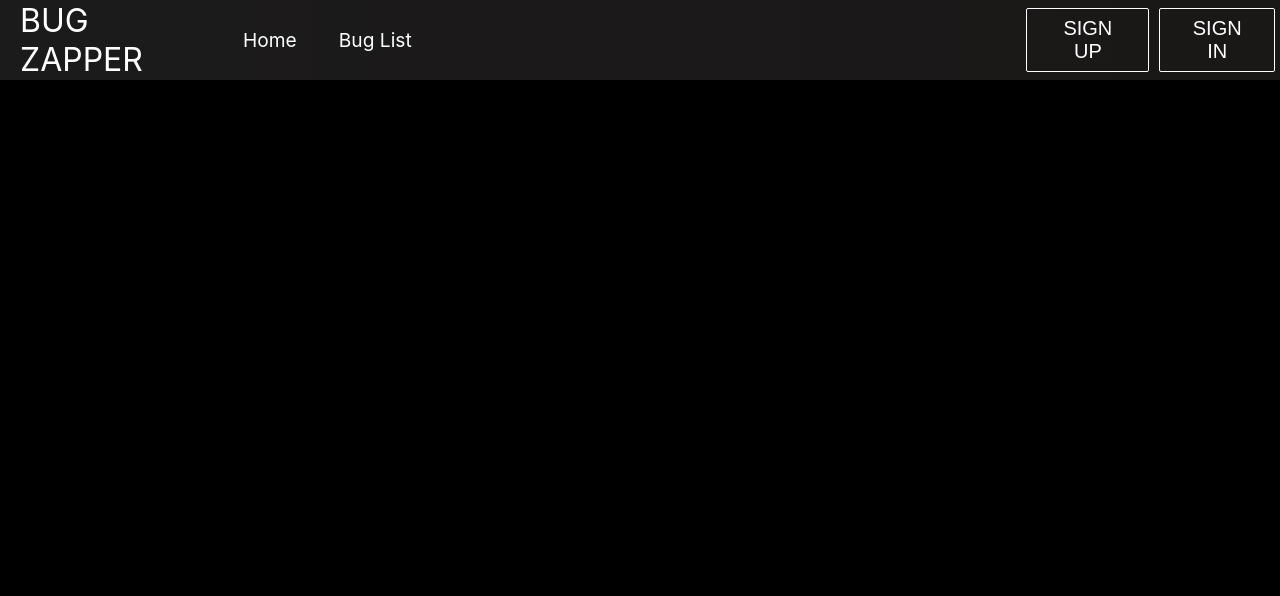
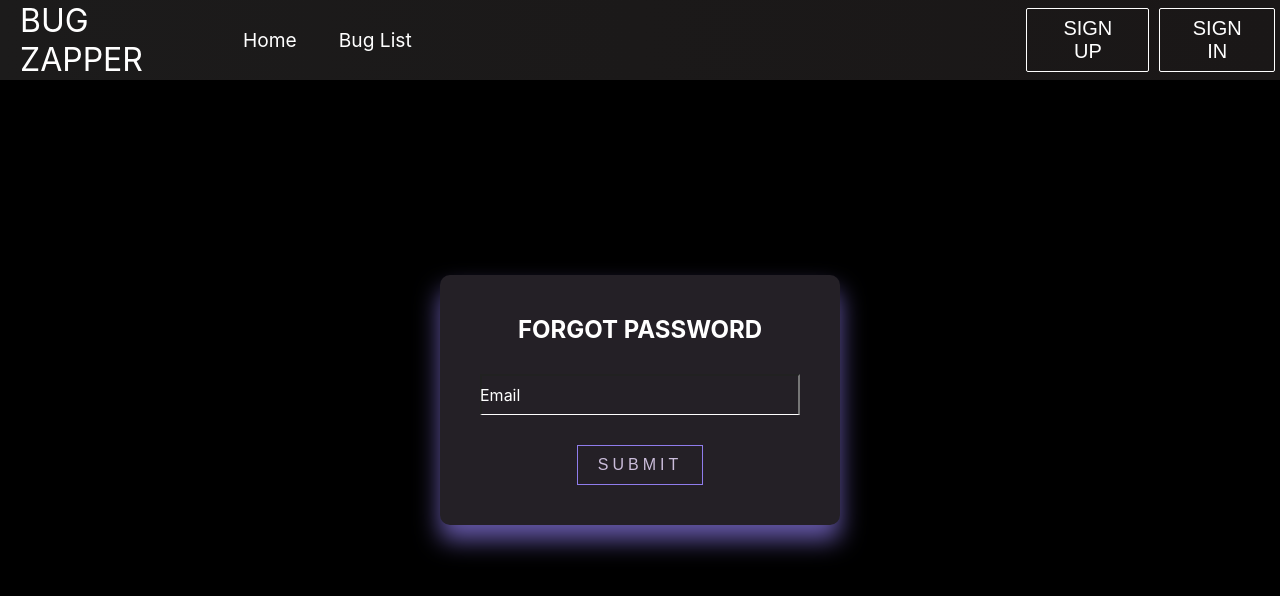
Before and after one commit to grantgonzalez14/bug-zapper, a React (Create React App) app: page /forgot-password in a window 1280 px wide. Shown: the top 596 px of the page. Built offline with nearby package versions, Linux system fonts and the light colour scheme.

Commit message:
Created and styled forgot password page, began working on functionality with firebase

```diff
--- a/src/App.js
+++ b/src/App.js
@@ -5,8 +5,10 @@ import Home from './components/pages/Home';
 import SignIn from './components/pages/SignIn';
 import SignOut from './components/pages/SignOut';
 import SignUp from './components/pages/SignUp';
+import ForgotPassword from './components/pages/ForgotPassword';
 import 'firebase/firestore';
 import './App.css';
+
 
 function App() {
   return (
@@ -18,6 +20,7 @@ function App() {
           <Route path='/sign-in' element={<SignIn/>}/>
           <Route path='/sign-out' element={<SignOut/>}/>
           <Route path='/sign-up' element={<SignUp/>}/>
+          <Route path='/forgot-password' element={<ForgotPassword/>}/>
         </Routes>
       </Router>
     </>
--- /dev/null
+++ b/src/components/pages/ForgotPassword.css
@@ -0,0 +1,55 @@
+.fp-screen {
+    width: 100vw;
+    height: 100vh;
+}
+
+.fp-box {
+    position: absolute;
+    top: 50%;
+    left: 50%;
+    width: 400px;
+    padding: 40px;
+    transform: translate(-50%, -50%);
+    background: #242026;
+    box-shadow: 0 15px 25px rgba(143, 124, 236, 0.7);
+    border-radius: 10px;
+}
+
+.fp-box h2 {
+    margin: 0 0 30px;
+    padding: 0;
+    color: #ffffff;
+    text-align: center;
+}
+
+.fp-box .fp-email-box input {
+    position: relative;
+    width: 100%;
+    padding: 10px 0;
+    font-size: 16px;
+    color: #ffffff;
+    margin-bottom: 30px;
+    border: non;
+    border-bottom: 1px solid #ffffff;
+    outline: none;
+    background: transparent;
+}
+
+.fp-box .fp-email-box label {
+    position: relative;
+    left: 0;
+    top: -60px;
+    padding: 10px 0;
+    font-size: 16px;
+    color: #ffffff;
+    pointer-events: none;
+    transition: all 0.5s;
+}
+
+.fp-box .fp-email-box input:focus + label,
+.fp-box .fp-email-box input:not(:placeholder-shown) + label {
+    top: -85px;
+    left: 0;
+    color: #8F7CEC;
+    font-size: 12px;
+}
--- /dev/null
+++ b/src/components/pages/ForgotPassword.js
@@ -0,0 +1,28 @@
+import React, { useState } from 'react';
+import { sendPasswordReset } from '../../Firebase';
+import './ForgotPassword.css';
+
+function ForgotPassword() {
+    const [resetPasswordEmail, setResetPasswordEmail] = useState('');
+
+    return (
+        <>
+            <div className='fp-screen'>
+                <div className='fp-box'>
+                    <h2>FORGOT PASSWORD</h2>
+                    <form>
+                        <div className='fp-email-box'>
+                            <input type='email' name='' required='' placeholder=' ' onChange={(event) => {setResetPasswordEmail(event.target.value);}}/>
+                            <label>Email</label>
+                        </div>
+                        <div className='button-form'>
+                            <button className='submit' type='submit' onClick={() => sendPasswordReset(resetPasswordEmail)}>Submit</button>
+                        </div>
+                    </form>
+                </div>
+            </div>
+        </>
+    )
+}
+
+export default ForgotPassword
--- a/src/components/pages/SignIn.css
+++ b/src/components/pages/SignIn.css
@@ -88,7 +88,7 @@ body {
 .button-form {
     display: flex;
     flex-direction: row;
-    margin-top: 20px;
+    margin-top: -20px;
 }
 
 .register {
--- a/src/components/pages/SignIn.js
+++ b/src/components/pages/SignIn.js
@@ -1,6 +1,6 @@
-import { useState } from 'react';
+import React, { useState } from 'react';
 import { Link } from 'react-router-dom';
-import { auth, logInWithEmailAndPassword, sendPasswordReset } from '../../Firebase';
+import { auth, logInWithEmailAndPassword } from '../../Firebase';
 import './SignIn.css';
 
 function SignIn() {
@@ -23,7 +23,6 @@ function SignIn() {
                         </div>
                         <div className='button-form'>
                             <button className='submit' type='submit' onClick={() => logInWithEmailAndPassword(loginEmail, loginPassword)}>Submit</button>
-
                         </div>
                         <div className='register-forgot-password-container'>
                             <div className='register'>
--- a/src/components/pages/SignOut.js
+++ b/src/components/pages/SignOut.js
@@ -1,3 +1,4 @@
+import React from 'react';
 import firebase from 'firebase/compat/app';
 import 'firebase/auth';
 
--- a/src/components/pages/SignUp.js
+++ b/src/components/pages/SignUp.js
@@ -1,4 +1,4 @@
-import { useState } from 'react';
+import React, { useState } from 'react';
 import { Link } from 'react-router-dom';
 import { createUserWithEmailAndPassword } from 'firebase/auth';
 import { auth, registerWithEmailAndPassword } from '../../Firebase';
```
